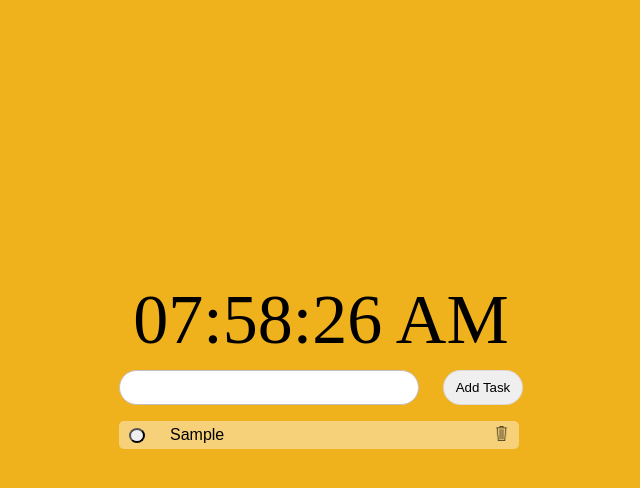
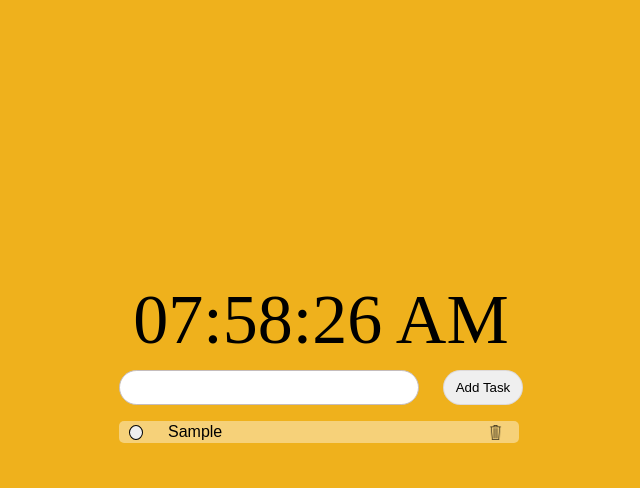
Before and after one commit to joyxek/chrome-extension-hackathon, a browser extension: page index.html in a window 1280 px wide. Both pictures are taken after typing "Sample" into the empty fields and a click on the input "Add Task". Shown: the whole page, without its empty margins (319-959 px from the left). Drawn offline with Linux system fonts and the light colour scheme; no server answers.

Commit message:
updated layout

```diff
--- a/main.js
+++ b/main.js
@@ -68,7 +68,7 @@ document.addEventListener('DOMContentLoaded', () => {
     })
 
     userTaskContainer.appendChild(checkBox);
-    const taskWords = document.createElement('span');
+    const taskWords = document.createElement('div');
     taskWords.id = 'task-words'
     userTaskContainer.appendChild(taskWords)
 
@@ -78,10 +78,6 @@ document.addEventListener('DOMContentLoaded', () => {
 
     task.id = 'task-text'
     taskWords.innerHTML = usersTask.value;
-
-    if (usersTask.value.length > 20) {
-      taskWords.style.wordBreak= 'break-all';
-    }
 
 
     usersTask.appendChild(userTaskContainer)
--- a/style.css
+++ b/style.css
@@ -56,7 +56,7 @@ body {
   height: 15px;
   cursor: pointer;
   float: right;
-  margin-right: 10px;
+  margin-left: 20px;
 }
 
 #trash-can:hover {
@@ -69,21 +69,31 @@ body {
   height: 15px;
   cursor: pointer;
   margin: 0 25px 0 10px;
+  border: 1px solid black;
 }
 
+#task-words {
+  display: inline-block;
+  width: 300px;
+  overflow: scroll;
+  white-space: nowrap;
+  text-overflow: clip;
+
+}
 
 #task-container {
   background: rgba(255, 255, 255, 0.409);
   width: 400px;
-  /* padding: 5px; */
   justify-content: center;
   border-radius: 5px;
   align-items: center;
 }
 
 #user-task-container {
-  margin-top: 10px;
-  padding: 5px 0;
+  display: flex;
+  align-items: center;
+  margin-top: 8px;
+  padding: 2px 0;
   font-size: 16px;
   font-family: Arial, Helvetica, sans-serif;
 
@@ -92,9 +102,8 @@ body {
 #todo-list {
   list-style-type: none;
   padding-left: 0;
-  /* margin-left: 20px; */
+}
 
-}
 #top-part {
   display: flex;
   align-items: center;
@@ -106,5 +115,4 @@ body {
   font-family: Orbitron;
   margin-bottom: 10px;
   text-align: center;
-  /* margin-left: 20px; */
 }
```
Also changed, not shown: index.html (+0 -13 lines).
